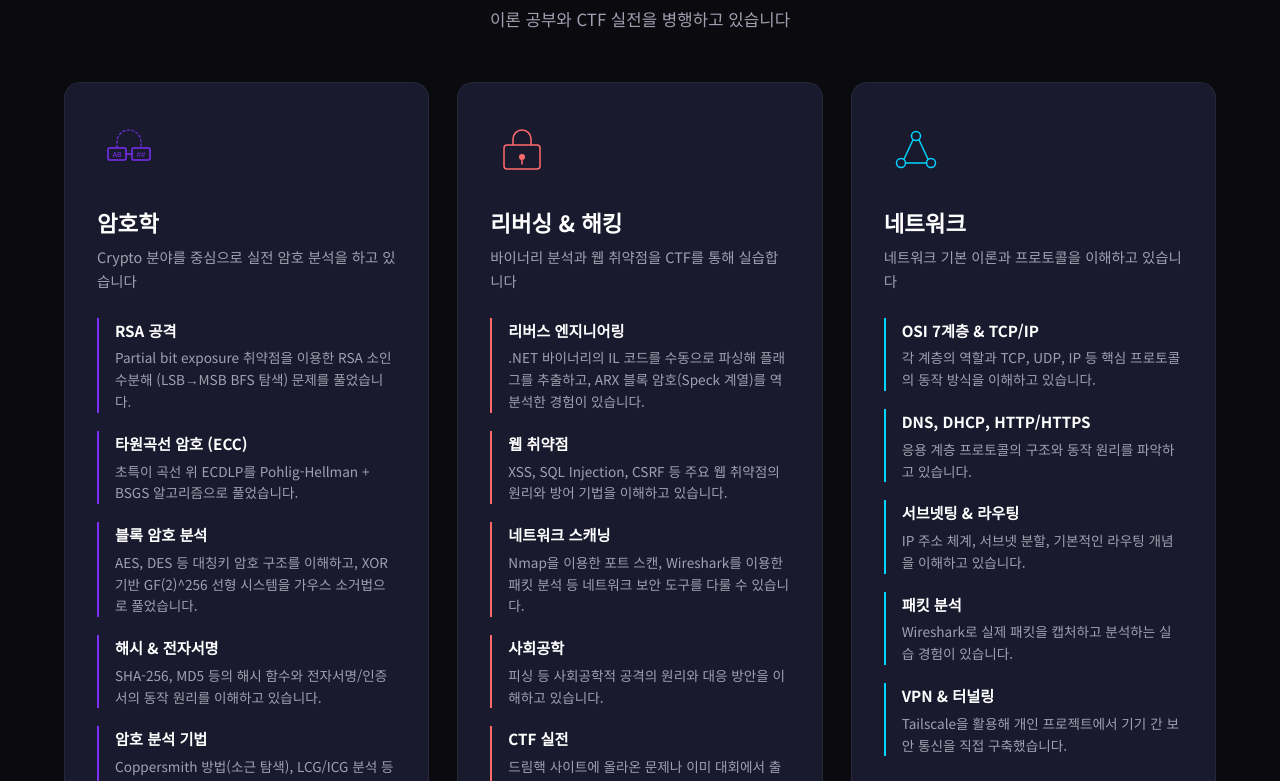
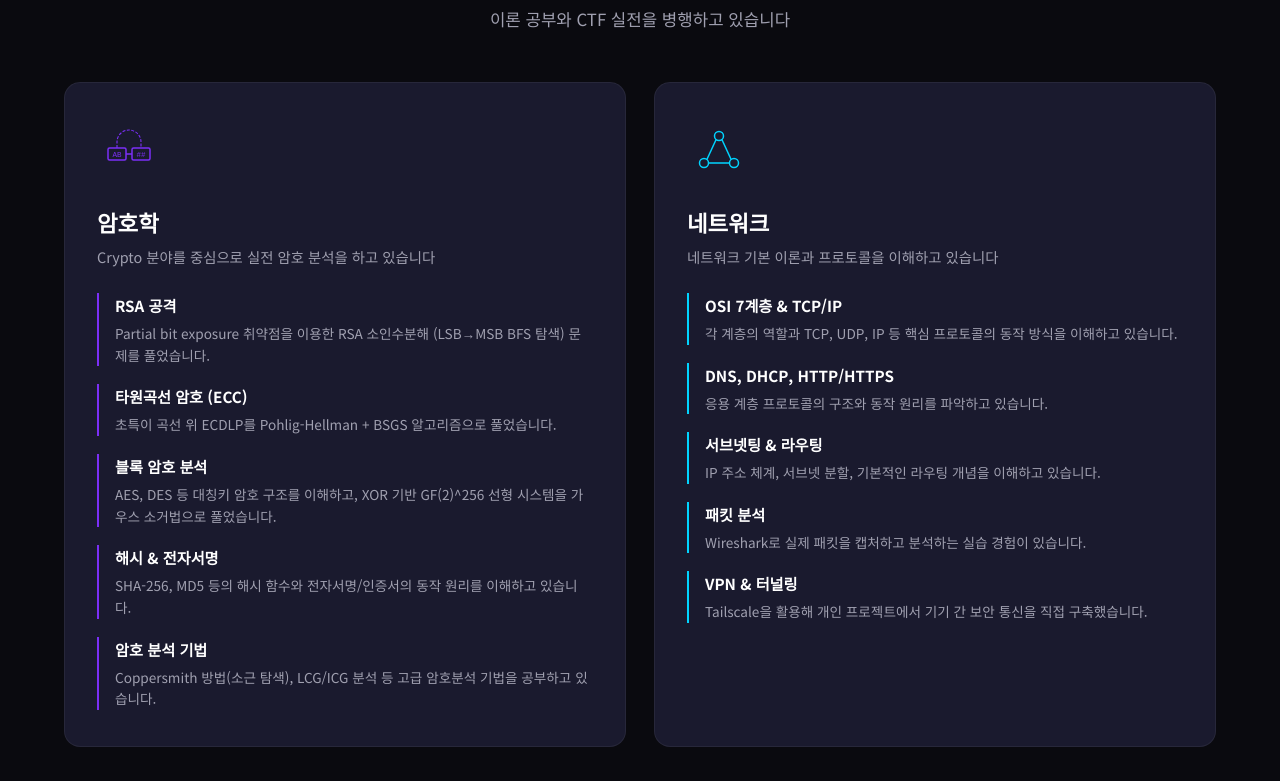
Before and after one commit to lLrich401/my-web, a plain HTML site: page security.html in a window 1280 px wide. Shown: the part 171-952 px from the top of the page. Drawn offline with Linux system fonts and the light colour scheme.

Commit message:
Update security.html

```diff
--- a/security.html
+++ b/security.html
@@ -68,41 +68,6 @@
                     </ul>
                 </div>
 
-                <div class="security-card" data-topic="hacking">
-                    <div class="security-icon">
-                        <svg viewBox="0 0 64 64" width="48" height="48">
-                            <rect x="8" y="24" width="48" height="32" rx="4" fill="none" stroke="currentColor" stroke-width="2"/>
-                            <path d="M20 24V16a12 12 0 0 1 24 0v8" fill="none" stroke="currentColor" stroke-width="2"/>
-                            <circle cx="32" cy="40" r="4" fill="currentColor"/>
-                            <line x1="32" y1="44" x2="32" y2="50" stroke="currentColor" stroke-width="2"/>
-                        </svg>
-                    </div>
-                    <h3>리버싱 & 해킹</h3>
-                    <h4>바이너리 분석과 웹 취약점을 CTF를 통해 실습합니다</h4>
-                    <ul class="security-list">
-                        <li>
-                            <strong>리버스 엔지니어링</strong>
-                            <p>.NET 바이너리의 IL 코드를 수동으로 파싱해 플래그를 추출하고, ARX 블록 암호(Speck 계열)를 역분석한 경험이 있습니다.</p>
-                        </li>
-                        <li>
-                            <strong>웹 취약점</strong>
-                            <p>XSS, SQL Injection, CSRF 등 주요 웹 취약점의 원리와 방어 기법을 이해하고 있습니다.</p>
-                        </li>
-                        <li>
-                            <strong>네트워크 스캐닝</strong>
-                            <p>Nmap을 이용한 포트 스캔, Wireshark를 이용한 패킷 분석 등 네트워크 보안 도구를 다룰 수 있습니다.</p>
-                        </li>
-                        <li>
-                            <strong>사회공학</strong>
-                            <p>피싱 등 사회공학적 공격의 원리와 대응 방안을 이해하고 있습니다.</p>
-                        </li>
-                        <li>
-                            <strong>CTF 실전</strong>
-                            <p>드림핵 사이트에 올라온 문제나 이미 대회에서 출제가 되었던 Crypto, Reversing 분야 문제를 풀고 있습니다.</p>
-                        </li>
-                    </ul>
-                </div>
-
                 <div class="security-card" data-topic="network">
                     <div class="security-icon">
                         <svg viewBox="0 0 64 64" width="48" height="48">
```
